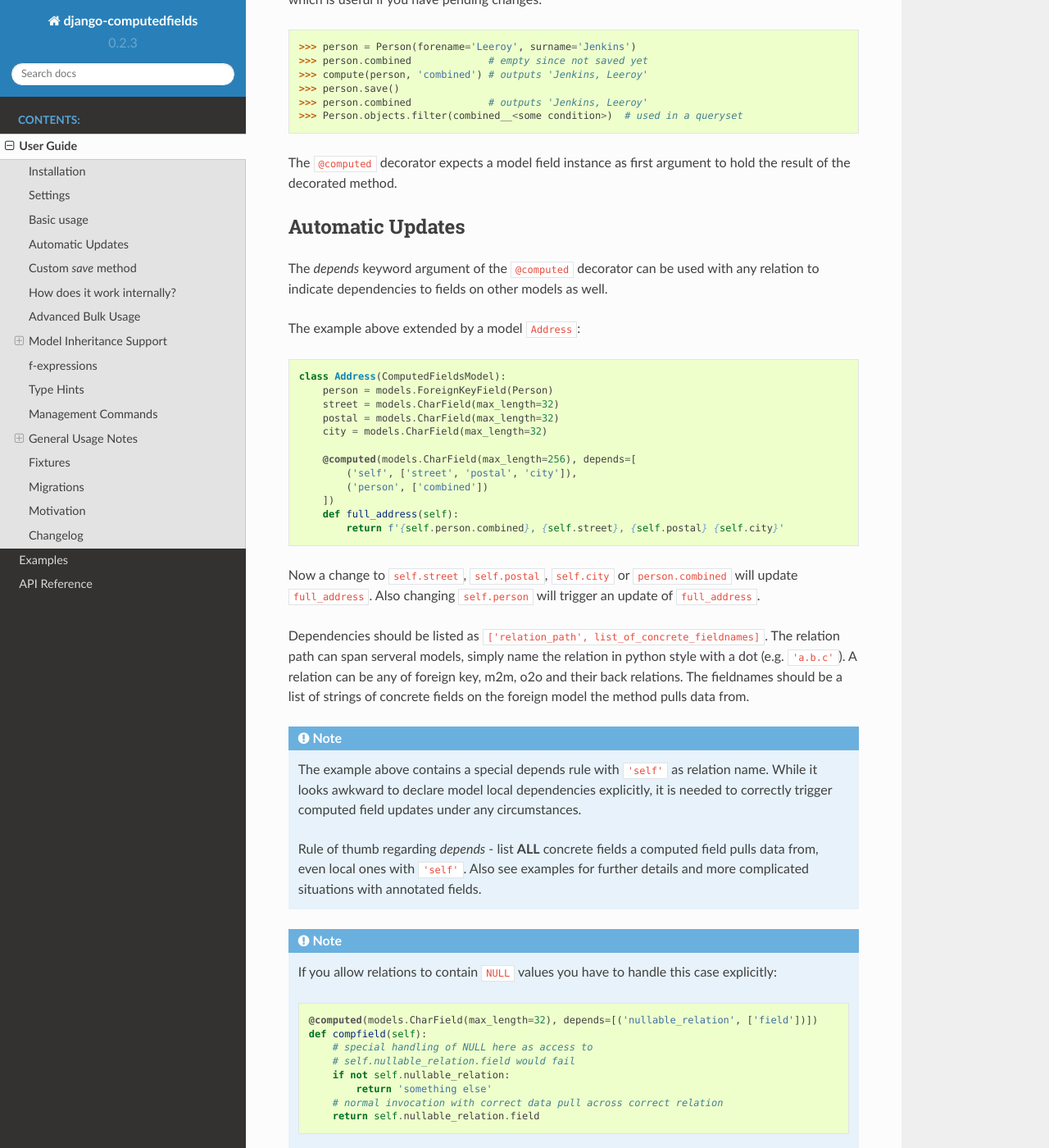
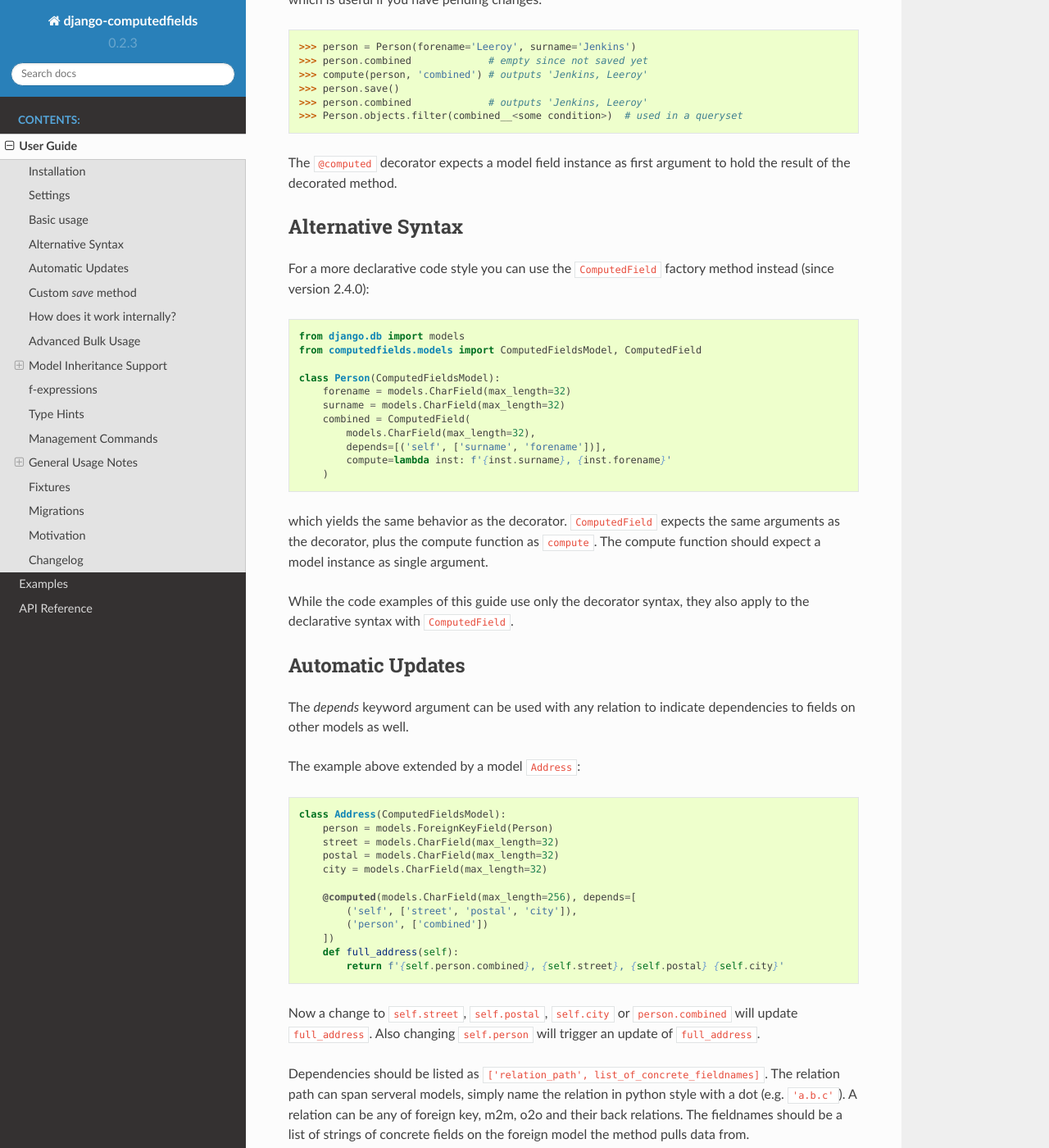
Before and after one commit to netzkolchose/django-computedfields, a Sphinx documentation site: the page built from docs/manual.rst, in a window 1280 px wide and 1400 px high, scrolled down 2076 px. Shown: the whole window at 82% size. Built offline with Sphinx 7.4.7 and the Read the Docs theme 2.0.0, drawn with Linux system fonts in a browser that asks for light colours; the version number is read from the project's files by our own code.

Commit message:
docs for the declarative field syntax

```diff
--- a/docs/manual.rst
+++ b/docs/manual.rst
@@ -107,10 +107,38 @@ The ``@computed`` decorator expects a model field instance as first argument to
 result of the decorated method.
 
 
+Alternative Syntax
+------------------
+
+For a more declarative code style you can use the ``ComputedField`` factory method instead
+(since version 2.4.0):
+
+.. code-block:: python
+
+    from django.db import models
+    from computedfields.models import ComputedFieldsModel, ComputedField
+
+    class Person(ComputedFieldsModel):
+        forename = models.CharField(max_length=32)
+        surname = models.CharField(max_length=32)
+        combined = ComputedField(
+            models.CharField(max_length=32),
+            depends=[('self', ['surname', 'forename'])],
+            compute=lambda inst: f'{inst.surname}, {inst.forename}'
+        )
+
+which yields the same behavior as the decorator. ``ComputedField`` expects
+the same arguments as the decorator, plus the compute function as ``compute``.
+The compute function should expect a model instance as single argument.
+
+While the code examples of this guide use only the decorator syntax,
+they also apply to the declarative syntax with ``ComputedField``.
+
+
 Automatic Updates
 -----------------
 
-The  `depends` keyword argument of the ``@computed`` decorator can be used with any relation
+The  `depends` keyword argument can be used with any relation
 to indicate dependencies to fields on other models as well.
 
 The example above extended by a model ``Address``:
```
